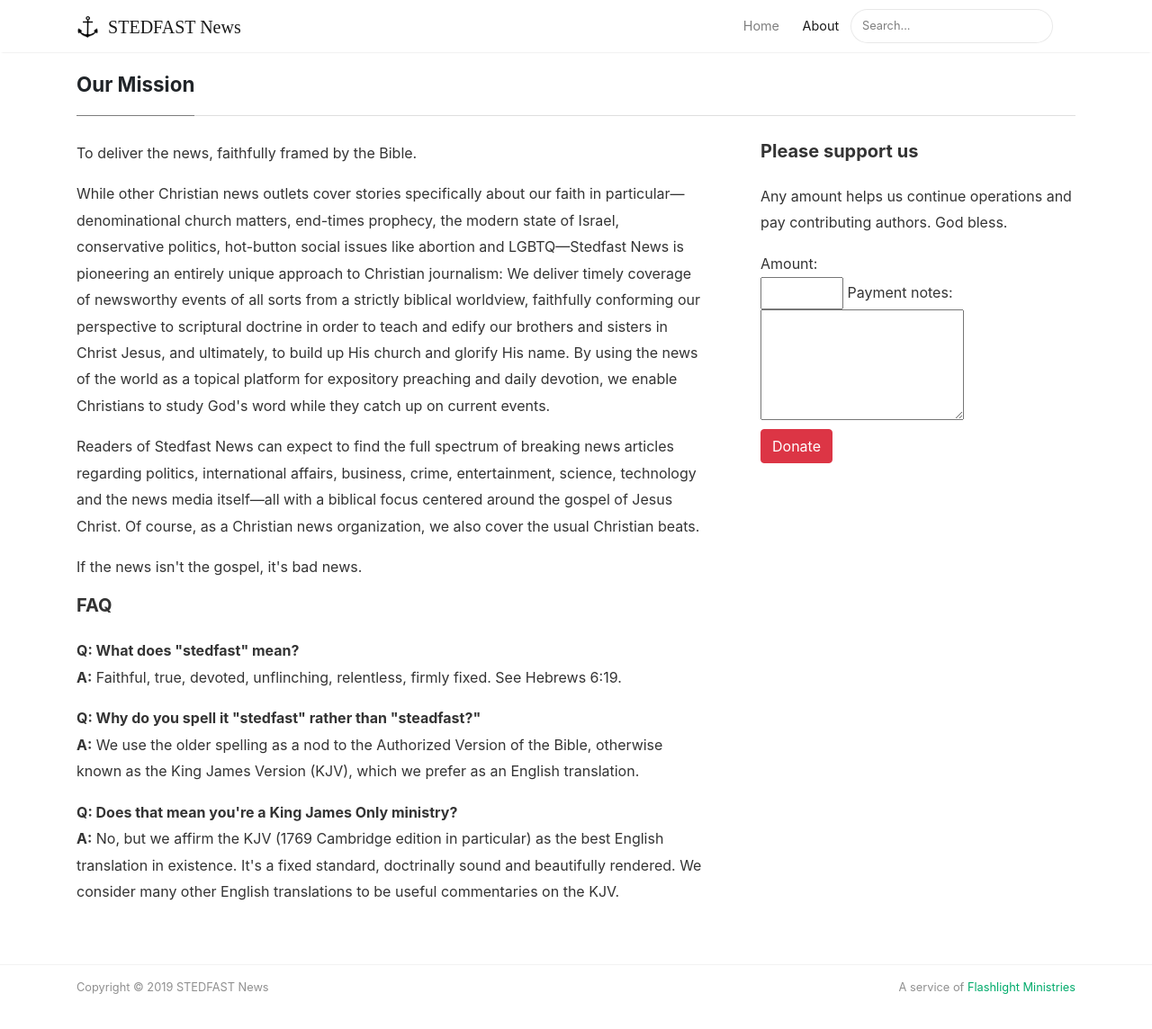
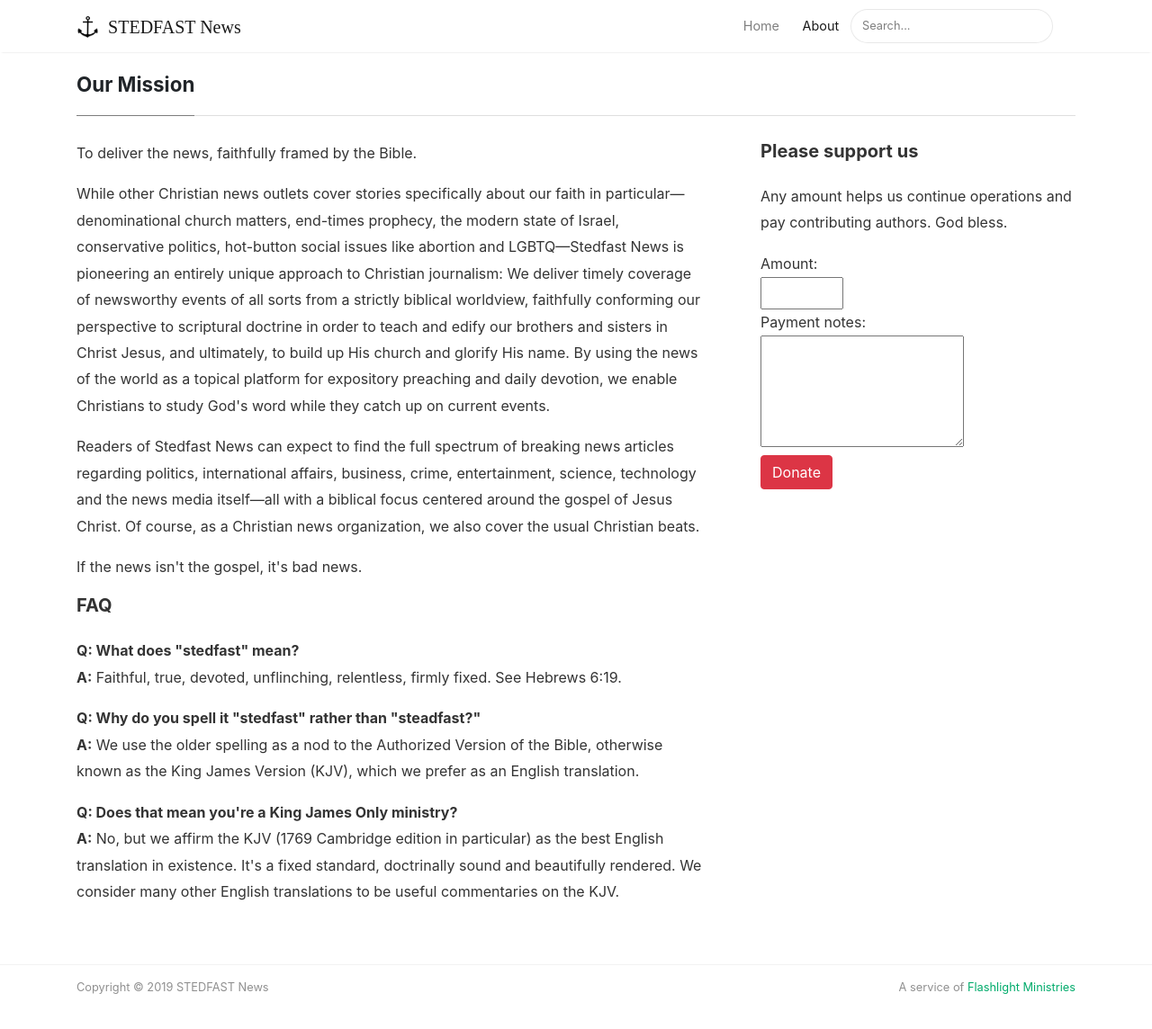
Before and after one commit to flashlightministries/stedfastnews, a Jekyll site: the page built from _pages/about.md, in a window 1280 px wide and 1182 px high. Shown: the top 1144 px of the window at 90% size. Built offline with Jekyll 4.4.1, drawn with Linux system fonts in a browser that asks for light colours; nearby versions of some CDN libraries.

Commit message:
Update about.md

```diff
--- a/_pages/about.md
+++ b/_pages/about.md
@@ -50,7 +50,7 @@ permalink: /about
   <input type="hidden" name="currency_code" value="USD">
 
   Amount:<br>
-  <input type="text" name="amount" id="currency-field" pattern="^\$\d{1,4}$" value="" data-type="currency" size="4">
+  <input type="text" name="amount" id="currency-field" pattern="^\$\d{1,4}$" value="" data-type="currency" size="4"><br>
 
   Payment notes:<br>
   <textarea name="os0" rows="4" cols="20"></textarea><br>
```
